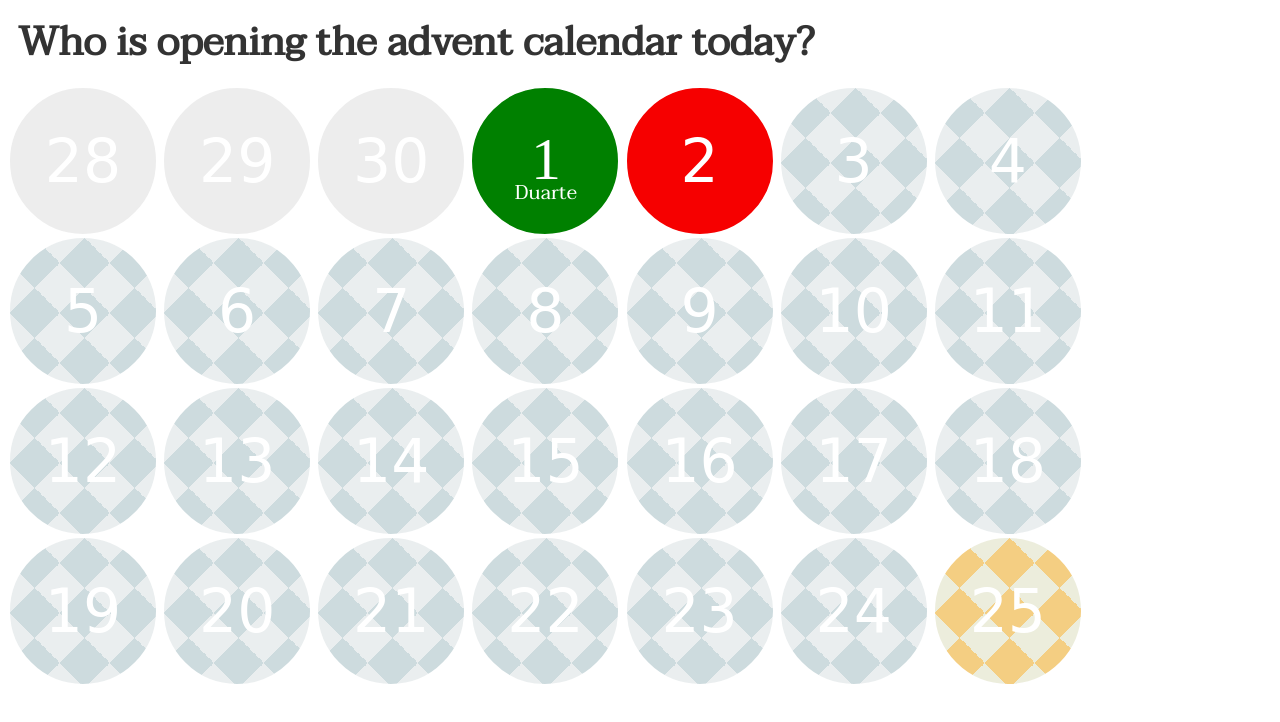
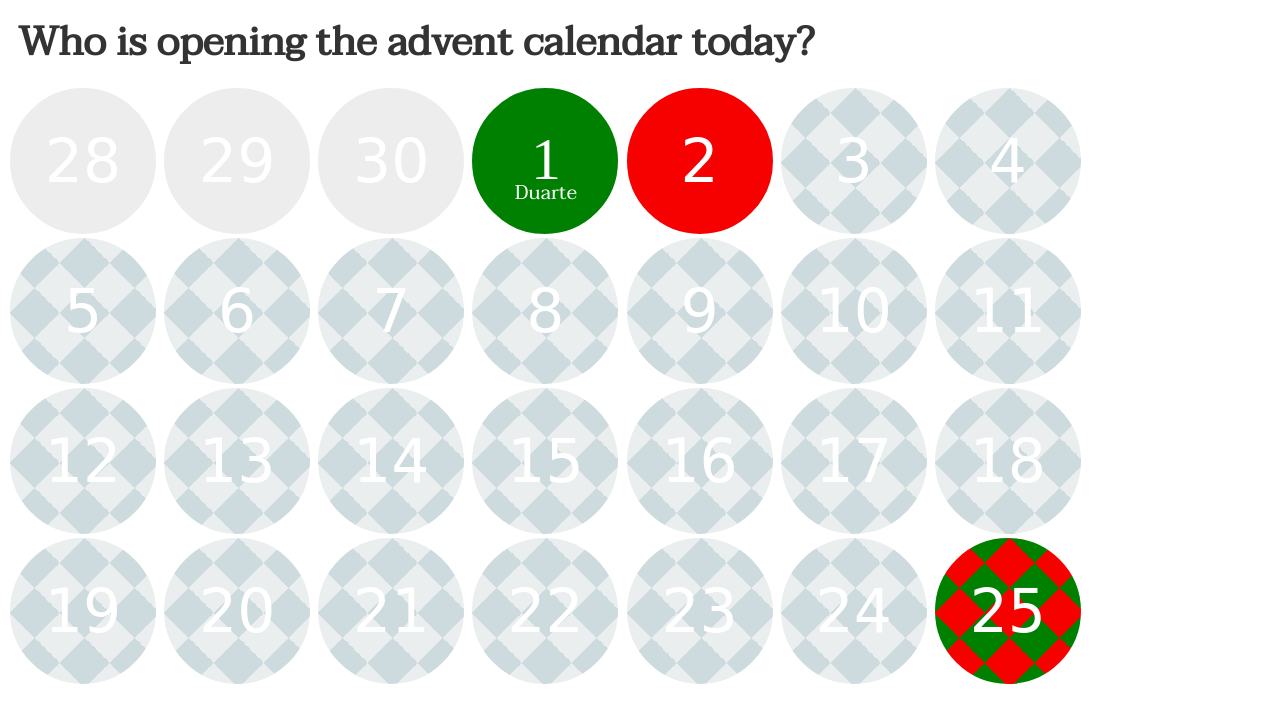
Before and after one commit to akemitakagi/akemi.github.io, a plain HTML site: page index.html in a window 1280 px wide. Drawn offline with Linux system fonts and the light colour scheme; a web font is replaced by a local one.

Commit message:
Update style.css

```diff
--- a/css/style.css
+++ b/css/style.css
@@ -215,10 +215,10 @@ h2{
     margin: 0;
     padding: 0;
     background:
-    linear-gradient(135deg, #ECEDDC 25%, transparent 25%) -50px 0,
-    linear-gradient(225deg, #ECEDDC 25%, transparent 25%) -50px 0,
-    linear-gradient(315deg, #ECEDDC 25%, transparent 25%),
-    linear-gradient(45deg, #ECEDDC 25%, transparent 25%);
+    linear-gradient(135deg, green 25%, transparent 25%) -50px 0,
+    linear-gradient(225deg, green 25%, transparent 25%) -50px 0,
+    linear-gradient(315deg, green 25%, transparent 25%),
+    linear-gradient(45deg, green 25%, transparent 25%);
     background-size: 50px 50px;
-    background-color: rgba(240, 185, 77, 0.7);
+    background-color: #F60000;
     }
```
